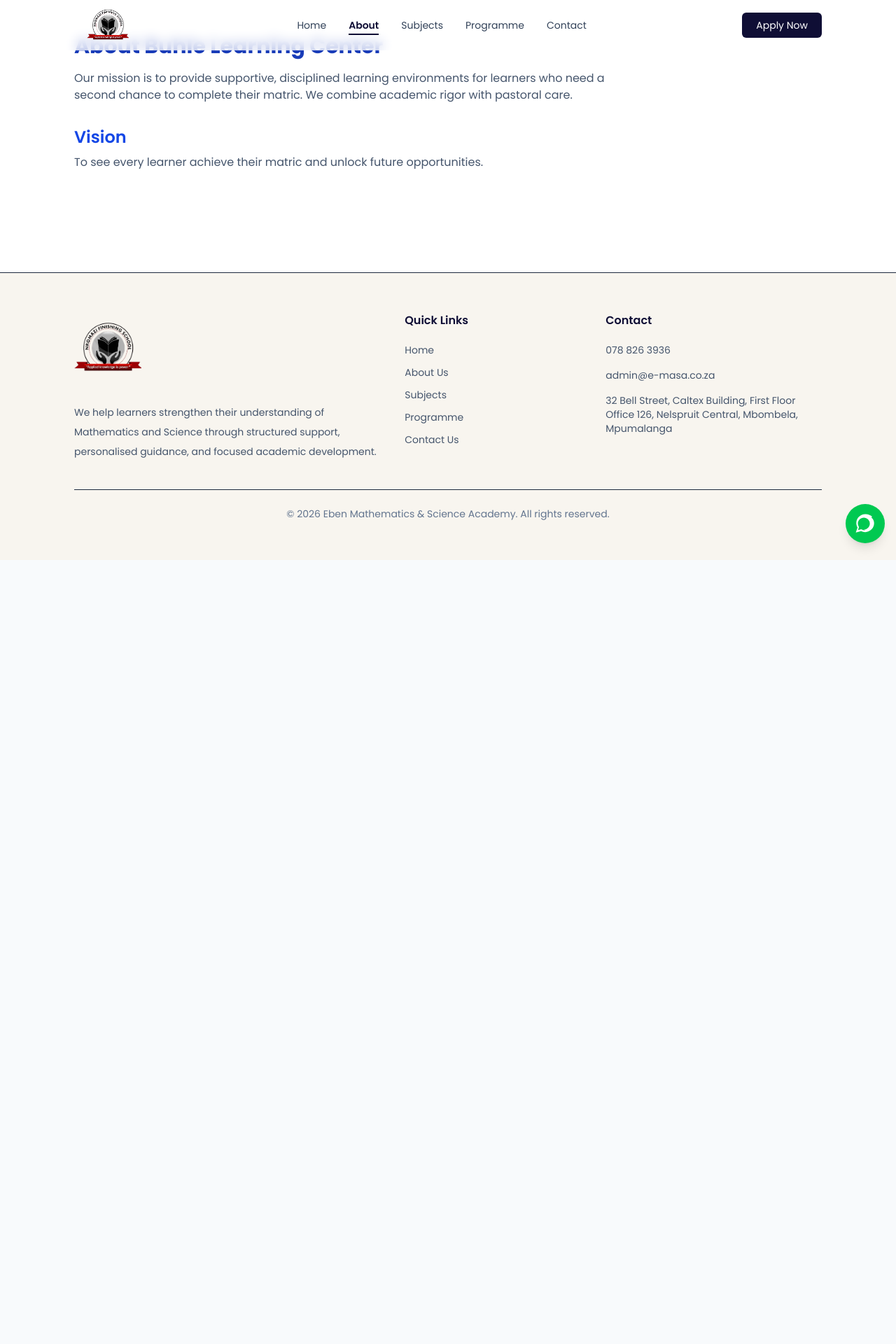
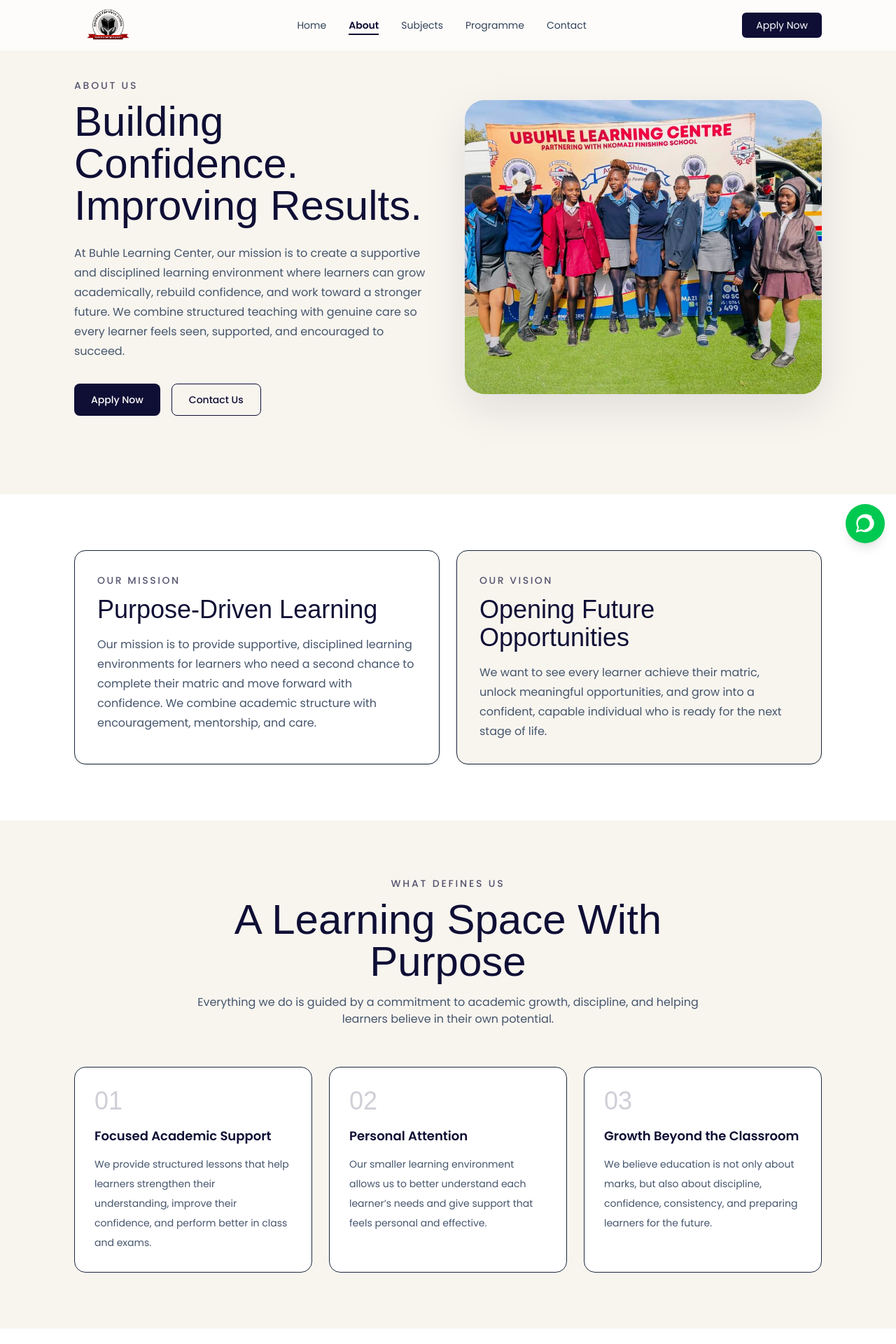
Before and after one commit to IsmaelDlamini/buhle, a React (Vite) app: page /about in a window 1280 px wide. Shown: the top 1920 px of the page at 70% size. Before the commit the page ends 800 px from the top, so only its background shows below. Built offline with nearby package versions, Linux system fonts and the light colour scheme; a web font is replaced by a local one.

Commit message:
refreshed look

```diff
--- a/src/pages/About.jsx
+++ b/src/pages/About.jsx
@@ -1,18 +1,194 @@
-import React from 'react'
-import AnimatedSection from '../components/AnimatedSection'
+import React from "react";
+import { Link } from "react-router-dom";
+import AnimatedSection from "../components/AnimatedSection";
+import whoImg from "../assets/hero-2.jpg";
 
-export default function About(){
+export default function About() {
+  const values = [
+    {
+      title: "Focused Academic Support",
+      description:
+        "We provide structured lessons that help learners strengthen their understanding, improve their confidence, and perform better in class and exams.",
+    },
+    {
+      title: "Personal Attention",
+      description:
+        "Our smaller learning environment allows us to better understand each learner’s needs and give support that feels personal and effective.",
+    },
+    {
+      title: "Growth Beyond the Classroom",
+      description:
+        "We believe education is not only about marks, but also about discipline, confidence, consistency, and preparing learners for the future.",
+    },
+  ];
+
   return (
-    <div className="container mx-auto px-4 py-12">
-      <AnimatedSection>
-        <h1 className="text-3xl font-bold text-blue-800">About Buhle Learning Center</h1>
-        <p className="mt-4 text-slate-600 max-w-3xl">Our mission is to provide supportive, disciplined learning environments for learners who need a second chance to complete their matric. We combine academic rigor with pastoral care.</p>
-      </AnimatedSection>
+    <div className="bg-white">
+      {/* Hero */}
+      <section className="relative overflow-hidden bg-grey py-20 md:py-28">
+        <div className="container mx-auto grid items-center gap-12 px-4 md:grid-cols-2">
+          <AnimatedSection>
+            <div className="max-w-xl">
+              <p className="font-poppins text-sm font-medium uppercase tracking-[0.2em] text-secondary/70">
+                About Us
+              </p>
 
-      <AnimatedSection className="mt-8">
-        <h2 className="text-2xl font-semibold text-blue-700">Vision</h2>
-        <p className="mt-2 text-slate-600">To see every learner achieve their matric and unlock future opportunities.</p>
-      </AnimatedSection>
+              <h1 className="mt-3 font-zuume text-5xl md:text-6xl text-secondary leading-none">
+                Building Confidence.
+                <br />
+                Improving Results.
+              </h1>
+
+              <p className="mt-6 font-poppins text-sm leading-7 text-slate-600 md:text-base">
+                At Buhle Learning Center, our mission is to create a supportive
+                and disciplined learning environment where learners can grow
+                academically, rebuild confidence, and work toward a stronger
+                future. We combine structured teaching with genuine care so
+                every learner feels seen, supported, and encouraged to succeed.
+              </p>
+
+              <div className="mt-8 flex flex-wrap gap-4">
+                <Link
+                  to="/admissions"
+                  className="inline-flex items-center justify-center rounded-lg bg-secondary px-6 py-3 font-poppins text-sm font-medium text-white transition hover:opacity-90"
+                >
+                  Apply Now
+                </Link>
+
+                <Link
+                  to="/contact"
+                  className="inline-flex items-center justify-center rounded-lg border border-secondary px-6 py-3 font-poppins text-sm font-medium text-secondary transition hover:bg-secondary hover:text-white"
+                >
+                  Contact Us
+                </Link>
+              </div>
+            </div>
+          </AnimatedSection>
+
+          <AnimatedSection>
+            <div className="relative">
+              <img
+                src={whoImg}
+                alt="Learners in class"
+                className="h-[420px] w-full rounded-[28px] object-cover shadow-[0_20px_60px_rgba(15,14,53,0.10)]"
+              />
+              <div className="absolute inset-0 rounded-[28px] bg-gradient-to-t from-black/15 to-transparent" />
+            </div>
+          </AnimatedSection>
+        </div>
+      </section>
+
+      {/* Mission + Vision */}
+      <section className="py-20">
+        <div className="container mx-auto px-4">
+          <div className="grid gap-6 md:grid-cols-2">
+            <AnimatedSection>
+              <div className="h-full rounded-2xl border border-border bg-white p-8 shadow-sm">
+                <p className="font-poppins text-sm font-medium uppercase tracking-[0.18em] text-secondary/70">
+                  Our Mission
+                </p>
+                <h2 className="mt-3 font-zuume text-4xl text-secondary">
+                  Purpose-Driven Learning
+                </h2>
+                <p className="mt-4 font-poppins text-sm leading-7 text-slate-600 md:text-base">
+                  Our mission is to provide supportive, disciplined learning
+                  environments for learners who need a second chance to complete
+                  their matric and move forward with confidence. We combine
+                  academic structure with encouragement, mentorship, and care.
+                </p>
+              </div>
+            </AnimatedSection>
+
+            <AnimatedSection>
+              <div className="h-full rounded-2xl border border-border bg-grey p-8 shadow-sm">
+                <p className="font-poppins text-sm font-medium uppercase tracking-[0.18em] text-secondary/70">
+                  Our Vision
+                </p>
+                <h2 className="mt-3 font-zuume text-4xl text-secondary">
+                  Opening Future Opportunities
+                </h2>
+                <p className="mt-4 font-poppins text-sm leading-7 text-slate-600 md:text-base">
+                  We want to see every learner achieve their matric, unlock
+                  meaningful opportunities, and grow into a confident, capable
+                  individual who is ready for the next stage of life.
+                </p>
+              </div>
+            </AnimatedSection>
+          </div>
+        </div>
+      </section>
+
+      {/* What defines us */}
+      <section className="bg-grey py-20">
+        <div className="container mx-auto px-4">
+          <AnimatedSection>
+            <div className="mx-auto max-w-3xl text-center">
+              <p className="font-poppins text-sm font-medium uppercase tracking-[0.2em] text-secondary/70">
+                What Defines Us
+              </p>
+              <h2 className="mt-3 font-zuume text-5xl text-secondary md:text-6xl">
+                A Learning Space With Purpose
+              </h2>
+              <p className="mt-4 font-poppins text-sm text-slate-600 md:text-base">
+                Everything we do is guided by a commitment to academic growth,
+                discipline, and helping learners believe in their own potential.
+              </p>
+            </div>
+          </AnimatedSection>
+
+          <div className="mt-14 grid gap-6 md:grid-cols-3">
+            {values.map((value, index) => (
+              <AnimatedSection key={index}>
+                <div className="group h-full rounded-2xl border border-border bg-white p-7 transition duration-300 hover:-translate-y-1 hover:shadow-xl">
+                  <div className="font-zuume text-4xl text-secondary/20">
+                    0{index + 1}
+                  </div>
+                  <h3 className="mt-4 font-poppins text-lg font-semibold text-secondary">
+                    {value.title}
+                  </h3>
+                  <p className="mt-3 font-poppins text-sm leading-7 text-slate-600">
+                    {value.description}
+                  </p>
+                </div>
+              </AnimatedSection>
+            ))}
+          </div>
+        </div>
+      </section>
+
+      {/* CTA */}
+      <section className="py-20">
+        <div className="container mx-auto px-4">
+          <AnimatedSection>
+            <div className="rounded-[28px] bg-secondary px-6 py-14 text-center md:px-12">
+              <h2 className="font-zuume text-4xl text-white md:text-5xl">
+                Ready to Take the Next Step?
+              </h2>
+              <p className="mx-auto mt-4 max-w-2xl font-poppins text-sm text-white/80 md:text-base">
+                Join a learning environment that values discipline, support, and
+                academic progress. Let’s help your child move forward with
+                confidence.
+              </p>
+
+              <div className="mt-8 flex flex-wrap justify-center gap-4">
+                <Link
+                  to="/admissions"
+                  className="inline-flex items-center justify-center rounded-lg bg-white px-6 py-3 font-poppins text-sm font-medium text-secondary transition hover:opacity-90"
+                >
+                  Start Your Application
+                </Link>
+
+                <Link
+                  to="/contact"
+                  className="inline-flex items-center justify-center rounded-lg border border-white/30 px-6 py-3 font-poppins text-sm font-medium text-white transition hover:bg-white hover:text-secondary"
+                >
+                  Speak To Us
+                </Link>
+              </div>
+            </div>
+          </AnimatedSection>
+        </div>
+      </section>
     </div>
-  )
+  );
 }
--- a/src/pages/Home.jsx
+++ b/src/pages/Home.jsx
@@ -162,102 +162,58 @@ const [currentStoryIndex, setCurrentStoryIndex] = useState(0);
 </section>
 
 
-
-<AnimatedSection className="container mx-auto px-4 py-20">
-  <div className="grid md:grid-cols-2 gap-12 items-center">
-
-    {/* LEFT CONTENT */}
-    <div>
-      <h2 className="font-zuume text-4xl md:text-5xl text-secondary mb-6">
-        Who We Are
-      </h2>
-
-      <p className="font-poppins text-slate-600 leading-relaxed mb-8">
-        EMASA Academy provides structured academic support designed to help
-        learners build confidence, improve their understanding, and achieve
-        better results in Mathematics and other key subjects. Our approach
-        combines focused lessons, consistent assessments, and mentorship so
-        every learner receives the attention they need to grow academically.
+ <section className="relative overflow-hidden bg-white py-20 md:py-28">
+        <div className="container mx-auto grid items-center gap-12 px-4 md:grid-cols-2">
+          <AnimatedSection>
+            <div className="max-w-xl">
+              <p className="font-poppins text-sm font-medium uppercase tracking-[0.2em] text-secondary/70">
+                About Us
               </p>
 
-      {/* FEATURES */}
-      <div className="grid sm:grid-cols-2 gap-6">
+              <h1 className="mt-3 font-zuume text-5xl md:text-6xl text-secondary leading-none">
+                Building Confidence.
+                <br />
+                Improving Results.
+              </h1>
 
-        <div className="border border-border rounded-xl p-5 hover:shadow-md transition">
-          <h3 className="font-semibold font-poppins text-secondary mb-1">
-            Small Focused Classes
-          </h3>
-          <p className="text-sm text-slate-500">
-            Smaller groups allow our tutors to give each learner the attention
-            they deserve.
+              <p className="mt-6 font-poppins text-sm leading-7 text-slate-600 md:text-base">
+                At Buhle Learning Center, our mission is to create a supportive
+                and disciplined learning environment where learners can grow
+                academically, rebuild confidence, and work toward a stronger
+                future. We combine structured teaching with genuine care so
+                every learner feels seen, supported, and encouraged to succeed.
               </p>
-        </div>
 
-        <div className="border border-border rounded-xl p-5 hover:shadow-md transition">
-          <h3 className="font-semibold font-poppins text-secondary mb-1">
-            Exam Preparation
-          </h3>
-          <p className="text-sm text-slate-500">
-            Learners practice with past papers and exam strategies that build
-            confidence.
-          </p>
-        </div>
-
-        <div className="border border-border rounded-xl p-5 hover:shadow-md transition">
-          <h3 className="font-semibold font-poppins text-secondary mb-1">
-            Personal Mentorship
-          </h3>
-          <p className="text-sm text-slate-500">
-            We guide learners beyond academics by building discipline and
-            motivation.
-          </p>
-        </div>
-
-        <div className="border border-border rounded-xl p-5 hover:shadow-md transition">
-          <h3 className="font-semibold font-poppins text-secondary mb-1">
-            Proven Results
-          </h3>
-          <p className="text-sm text-slate-500">
-            Many learners improve their marks significantly after joining our
-            programme.
-          </p>
-        </div>
-
-      </div>
-
-      {/* BUTTONS */}
               <div className="mt-8 flex flex-wrap gap-4">
                 <Link
                   to="/admissions"
-          className="bg-secondary text-white px-6 py-3 rounded-lg font-poppins hover:opacity-90 transition"
+                  className="inline-flex items-center justify-center rounded-lg bg-secondary px-6 py-3 font-poppins text-sm font-medium text-white transition hover:opacity-90"
                 >
                   Apply Now
                 </Link>
 
                 <Link
-          to="/about"
-          className="border border-secondary text-secondary px-6 py-3 rounded-lg font-poppins hover:bg-secondary hover:text-white transition"
+                  to="/contact"
+                  className="inline-flex items-center justify-center rounded-lg border border-secondary px-6 py-3 font-poppins text-sm font-medium text-secondary transition hover:bg-secondary hover:text-white"
                 >
-          Learn More
+                  Contact Us
                 </Link>
               </div>
             </div>
+          </AnimatedSection>
 
-    {/* RIGHT IMAGE */}
+          <AnimatedSection>
             <div className="relative">
               <img
                 src={whoImg}
-        alt="Students learning"
-        className="rounded-2xl object-cover w-full h-[420px]"
-        loading="lazy"
+                alt="Learners in class"
+                className="h-[420px] w-full rounded-[28px] object-cover shadow-[0_20px_60px_rgba(15,14,53,0.10)]"
               />
-
-      <div className="absolute inset-0 rounded-2xl bg-gradient-to-t from-black/20 to-transparent" />
-    </div>
-
+              <div className="absolute inset-0 rounded-[28px] bg-gradient-to-t from-black/15 to-transparent" />
             </div>
           </AnimatedSection>
-
+        </div>
+      </section>
 
 
 
```
Lines whose indentation alone changed are shown as unchanged.
